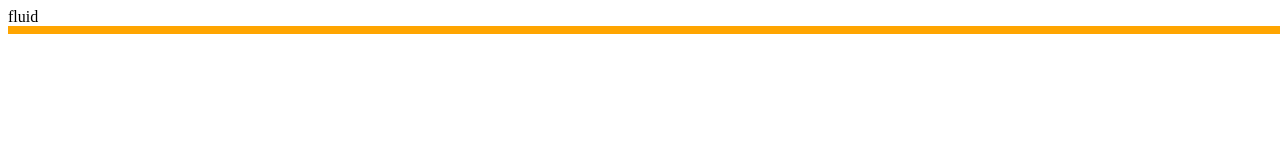
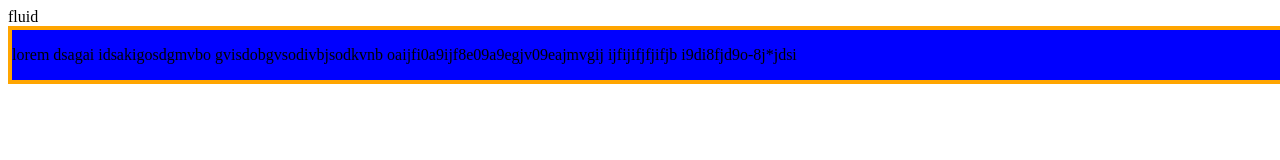
Before and after one commit to rustavski777/float-N, a plain HTML site: page index.html in a window 1280 px wide. Drawn offline with Linux system fonts and the light colour scheme.

Commit message:
add p tag

```diff
--- a/index.html
+++ b/index.html
@@ -8,7 +8,9 @@
 
 </head>
 <body>
-    <div class="main-wraper"></div>
+    <div class="main-wraper">
+    <p> lorem dsagai idsakigosdgmvbo gvisdobgvsodivbjsodkvnb oaijfi0a9ijf8e09a9egjv09eajmvgij ijfijifjfjifjb  i9di8fjd9o-8j*jdsi </p>
+    </div>
 
 
 
```
